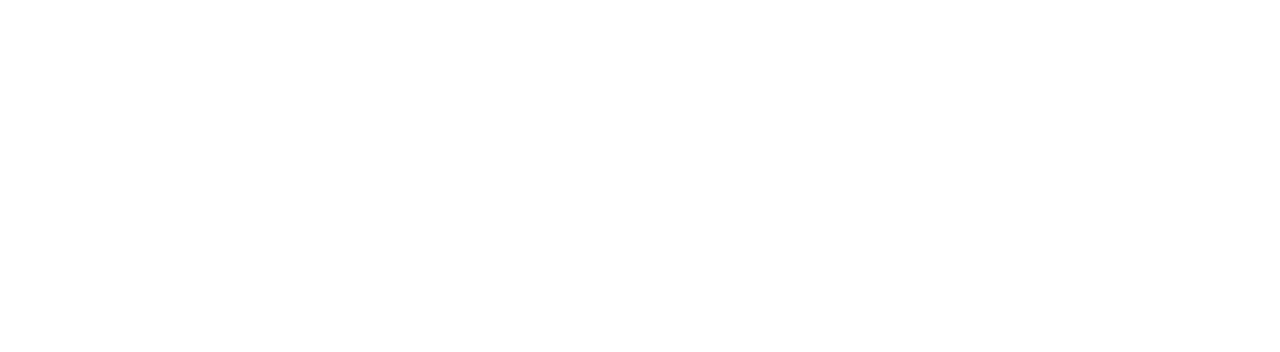
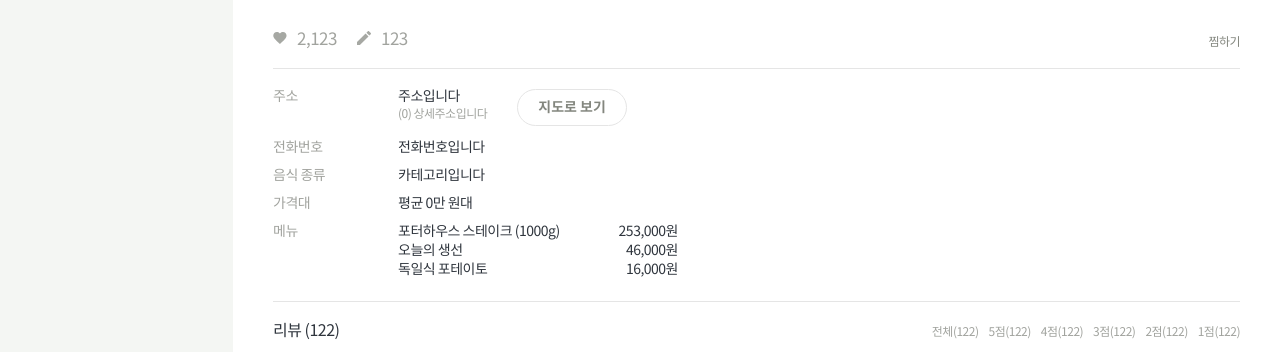
Before and after one commit to supra1nova/elice_second_project, a React (Create React App) app in the folder client/: page /account/restaurants/1 in a window 1280 px wide. Before the commit this address had no page. Shown: the part 272-624 px from the top of the page. Built offline with nearby package versions, Linux system fonts and the light colour scheme; no server answers.

Commit message:
Fix: dev 브랜치에 작업한 코드 추가

```diff
--- a/client/src/components/molecules/AccountRrestaurantsList/RestaurantInfo.tsx
+++ b/client/src/components/molecules/AccountRrestaurantsList/RestaurantInfo.tsx
@@ -1,5 +1,91 @@
 import styled from 'styled-components';
 import {MapViewButton} from '../../atoms/MapViewButton/index';
+import React, { useState, useEffect } from 'react';
+import axios from "axios";
+import { formatDiagnosticsWithColorAndContext } from 'typescript';
+
+const RestaurantInfo = () => {
+    const [averagePrice, setAveragePrice] = useState<number>(0);
+    const [infoInputs, setinfoInputs] = useState({
+        address: "주소입니다",
+        postalCode: 0,
+        detailAddress: "상세주소입니다",
+        phoneNumber: "전화번호입니다",
+        category: "카테고리입니다",
+    })
+
+    let menu: string[] = []
+
+    useEffect(
+        () => {
+            const REGNumber = window.location.href.split('/')[5];
+
+            axios({
+                url: `/api/restaurants/${REGNumber}`,
+                method: 'GET'
+            }).then((res) => {
+                console.log(res.data)
+            })
+            axios({
+                url: `/api/menus/${REGNumber}`,
+                method: 'GET'
+            }).then((res) => {
+                const datas = res.data
+                console.log(datas)
+                datas.map((data:string) => {
+                    menu.push(data)
+                })
+            })
+        }, []
+    )
+
+    console.log(menu)
+
+    return (
+      <StyledRestaurantInfo>
+        <StyledInfo>
+            <StyledInfoTitle>주소</StyledInfoTitle>
+            <div>
+                <StyledInfoDescription>{infoInputs.address}</StyledInfoDescription>
+                <StyledInfoCaption>({infoInputs.postalCode}) {infoInputs.detailAddress}</StyledInfoCaption>
+            </div>
+            <MapViewButton style={{marginLeft: '30px'}}>지도로 보기</MapViewButton>
+        </StyledInfo>
+        <StyledInfo>
+            <StyledInfoTitle>전화번호</StyledInfoTitle>
+            <StyledInfoDescription>{infoInputs.phoneNumber}</StyledInfoDescription>
+        </StyledInfo>
+        <StyledInfo>
+            <StyledInfoTitle>음식 종류</StyledInfoTitle>
+            <StyledInfoDescription>{infoInputs.category}</StyledInfoDescription>
+        </StyledInfo>
+        <StyledInfo>
+            <StyledInfoTitle>가격대</StyledInfoTitle>
+            <StyledInfoDescription>평균 {averagePrice}만 원대</StyledInfoDescription>
+        </StyledInfo>
+        <StyledInfo>
+            <StyledInfoTitle>메뉴</StyledInfoTitle>
+            <div>
+                <StyledInfoDescription>
+                    <StyledInfoMenu>포터하우스 스테이크 (1000g)</StyledInfoMenu>
+                    <StyledInfoPrice>253,000원</StyledInfoPrice>
+                </StyledInfoDescription>
+                <StyledInfoDescription>
+                    <StyledInfoMenu>오늘의 생선</StyledInfoMenu>
+                    <StyledInfoPrice>46,000원</StyledInfoPrice>
+                </StyledInfoDescription>
+                <StyledInfoDescription>
+                    <StyledInfoMenu>독일식 포테이토</StyledInfoMenu>
+                    <StyledInfoPrice>16,000원</StyledInfoPrice>
+                </StyledInfoDescription>
+            </div>
+        </StyledInfo>
+      </StyledRestaurantInfo>
+    );
+  };
+
+  export default RestaurantInfo;
+
 
 const StyledRestaurantInfo = styled.div`
 border-top: 1px solid #E5E5E5;
@@ -39,61 +125,3 @@ const StyledInfoMenu = styled.div`
     width: 180px;
     padding-bottom: 5px;
 `
-
-const RestaurantInfo = () => {
-    return (
-      <StyledRestaurantInfo>
-        <StyledInfo>
-            <StyledInfoTitle>주소</StyledInfoTitle>
-            <div>
-                <StyledInfoDescription>서울특별시 강남구 선릉로152길 21</StyledInfoDescription>
-                <StyledInfoCaption>(지번) 서울시 강남구 청담동 89-6</StyledInfoCaption>
-            </div>
-            <MapViewButton style={{marginLeft: '30px'}}>지도로 보기</MapViewButton>
-        </StyledInfo>
-        <StyledInfo>
-            <StyledInfoTitle>전화번호</StyledInfoTitle>
-            <StyledInfoDescription>02-556-8700</StyledInfoDescription>
-        </StyledInfo>
-        <StyledInfo>
-            <StyledInfoTitle>음식 종류</StyledInfoTitle>
-            <StyledInfoDescription>스테이크 / 바베큐</StyledInfoDescription>
-        </StyledInfo>
-        <StyledInfo>
-            <StyledInfoTitle>가격대</StyledInfoTitle>
-            <StyledInfoDescription>4만원 이상</StyledInfoDescription>
-        </StyledInfo>
-        <StyledInfo>
-            <StyledInfoTitle>주차</StyledInfoTitle>
-            <StyledInfoDescription>발렛</StyledInfoDescription>
-        </StyledInfo>
-        <StyledInfo>
-            <StyledInfoTitle>영업시간</StyledInfoTitle>
-            <StyledInfoDescription>오전 11:00 - 오후 10:00</StyledInfoDescription>
-        </StyledInfo>
-        <StyledInfo>
-            <StyledInfoTitle>마지막주문</StyledInfoTitle>
-            <StyledInfoDescription>오후 9:00</StyledInfoDescription>
-        </StyledInfo>
-        <StyledInfo>
-            <StyledInfoTitle>메뉴</StyledInfoTitle>
-            <div>
-                <StyledInfoDescription>
-                    <StyledInfoMenu>포터하우스 스테이크 (1000g)</StyledInfoMenu>
-                    <StyledInfoPrice>253,000원</StyledInfoPrice>
-                </StyledInfoDescription>
-                <StyledInfoDescription>
-                    <StyledInfoMenu>오늘의 생선</StyledInfoMenu>
-                    <StyledInfoPrice>46,000원</StyledInfoPrice>
-                </StyledInfoDescription>
-                <StyledInfoDescription>
-                    <StyledInfoMenu>독일식 포테이토</StyledInfoMenu>
-                    <StyledInfoPrice>16,000원</StyledInfoPrice>
-                </StyledInfoDescription>
-            </div>
-        </StyledInfo>
-      </StyledRestaurantInfo>
-    );
-  };
-
-  export default RestaurantInfo;
--- a/client/src/router/index.tsx
+++ b/client/src/router/index.tsx
@@ -23,7 +23,7 @@ function Router() {
           ></Route>
           <Route path='/account/reserves' element={<AccountReserves />}></Route>
           <Route
-            path='/account/restaurants/list'
+            path='/account/restaurants/:REGNumber'
             element={<AccountRestaurantsList />}
           ></Route>
         </Route>
```
Lines whose indentation alone changed are shown as unchanged.
